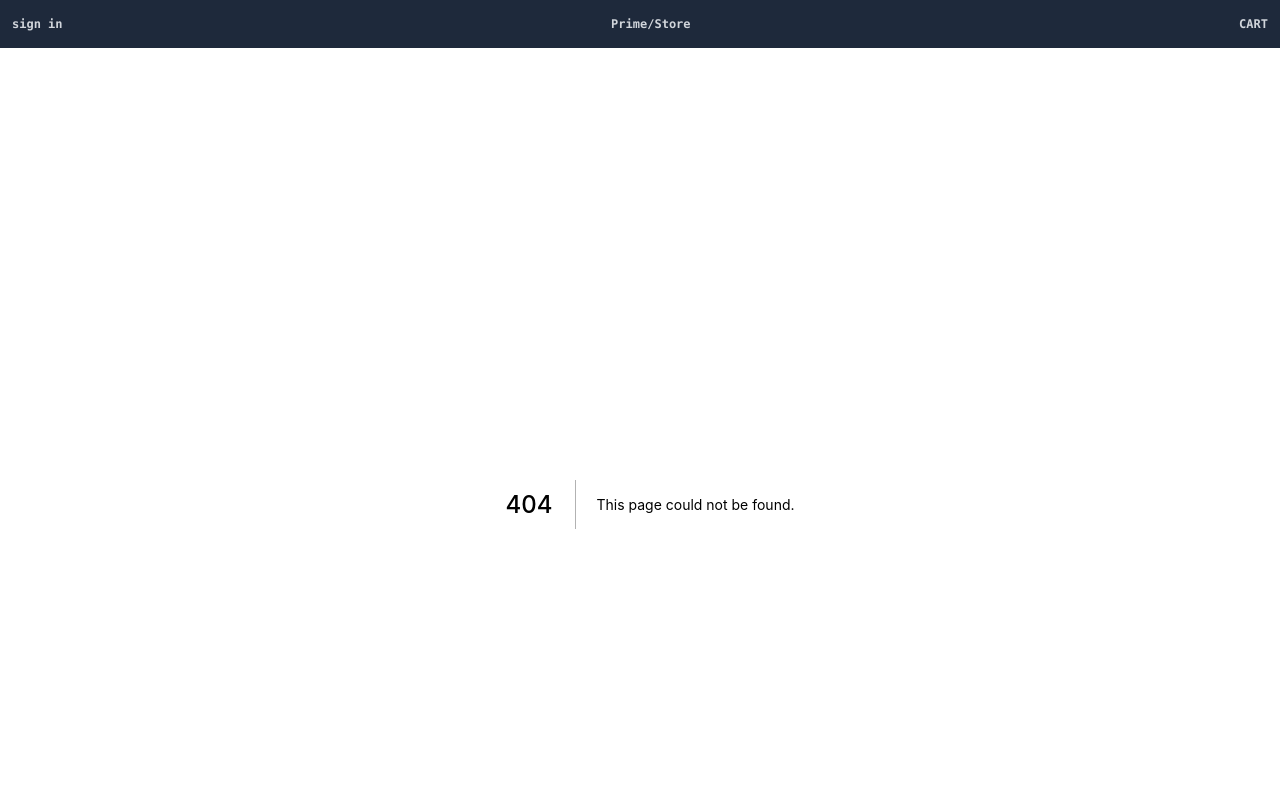
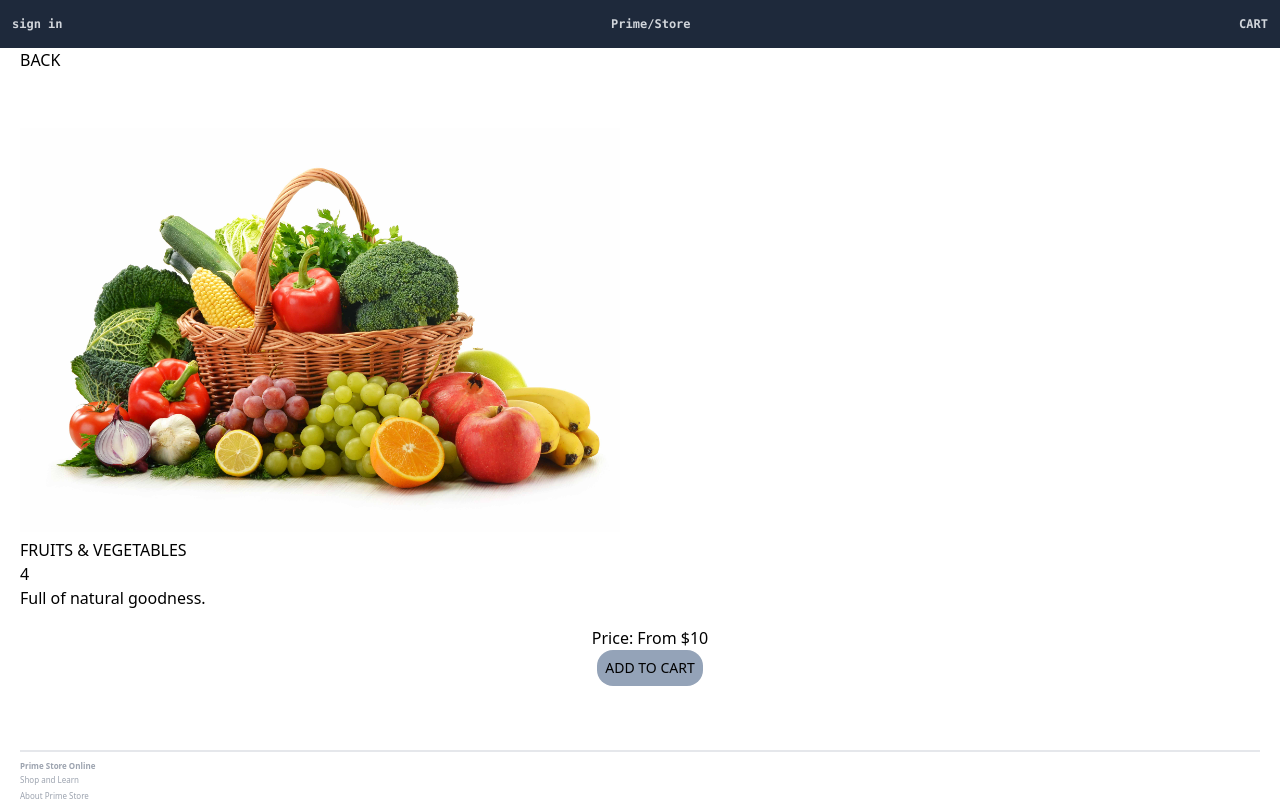
Before and after one commit to niiholmes/Prime-Store, a Next.js app: page /item/fruits-and-vegetables in a window 1280 px wide. Before the commit this address had no page. Shown: the top 801 px of the page. Built offline with nearby package versions, Linux system fonts and the light colour scheme.

Commit message:
added slug and item page

```diff
--- a/components/displayCard.js
+++ b/components/displayCard.js
@@ -1,10 +1,11 @@
 import Link from "next/link";
 import Image from "next/image";
+//import items from "../data/items"
 
-const DisplayCard = ({ product_name, brief, tagline, image, price }) => {
+const DisplayCard = ({ product_name,slug, brief, tagline, image, price }) => {
   return (
     <div className="item-element mr-4 bg-white w-10/12 h-45 hover:shadow-3xlg rounded-lg mt-10 liftOffAnimation pt-5">
-      <Link href="#">
+      <Link href={`/item/${slug}`}>
         <a>
           <h4 className="text-gray-400 text-xs">{product_name}</h4>
           <h4 className="font-bold mt-2 text-xl">{tagline}</h4>
--- a/components/layout.jsx
+++ b/components/layout.jsx
@@ -5,7 +5,7 @@ const Layout = ({ children }) => {
   return (
     <div>
       <Navbar />
-      <main className="mt-14 ml-5">{children}</main>
+      <main className=" ml-5">{children}</main>
       <Footer/>
     </div>
   );
--- a/data/items.jsx
+++ b/data/items.jsx
@@ -1,6 +1,7 @@
 const items = [
   {
     id:'1',
+    slug: "iphone13-pro",
     product_name: "IPHONE 13 PRO",
     tagline: "Oh. So. Pro.",
     brief: "Now in Alpine Blue",
@@ -10,6 +11,7 @@ const items = [
 
   {
     id:'2',
+    slug:"yeezy-500",
     product_name: "ADIDAS YEEZYS 500",
     tagline: "Rat. Race. On.",
     brief: "Now in Sulphur Salt",
@@ -18,6 +20,7 @@ const items = [
   },
   {
     id:'3',
+    slug:"samsung-lazer-tv",
     product_name: "SAMSUNG LASER TV",
     tagline: "Laser. Thin",
     brief: "Now in Prime Stores",
@@ -26,6 +29,7 @@ const items = [
   },
   {
     id:'4',
+    slug:"fruits-and-vegetables",
     product_name: "FRUITS & VEGETABLES",
     tagline: "Full of natural goodness.",
     brief: "Now in Prime Stores",
--- a/pages/index.js
+++ b/pages/index.js
@@ -14,7 +14,7 @@ export default function Home() {
         <title>Prime/Store</title>
       </Head>
 
-      <h4 className="text-3xl text-slate-800 font-medium">
+      <h4 className="text-3xl mt-14 text-slate-800 font-medium">
         Prime Store.{" "}
         <span className="text-gray-400">
           The best place to buy the things you love.
@@ -41,6 +41,7 @@ export default function Home() {
           {items.map((item) => (
             <DisplayCard
               key={item.id}
+              slug={item.slug}
               product_name={item.product_name}
               brief={item.brief}
               price={item.price}
--- /dev/null
+++ b/pages/item/[slug].js
@@ -0,0 +1,49 @@
+import Link from "next/link";
+import Image from "next/image";
+import items from "../../data/items";
+import { useRouter } from "next/router";
+
+const ItemPage = () => {
+  const router = useRouter();
+  const { slug } = router.query;
+  const item = items.find((a) => a.slug === slug);
+  if (!item) {
+    return <div>Sorry item not found</div>;
+  }
+  return (
+    <div className="mt-0">
+      <Link href="/">
+        <a>BACK</a>
+      </Link>
+
+      <div className="grid grid-cols-1 mt-14">
+        <div className="">
+          <Image
+            src={item.image}
+            width={600}
+            height={404}
+            alt="products"
+            className=""
+          />
+        </div>
+        <div>
+          <h4>{item.product_name}</h4>
+          <h4>{item.id}</h4>
+          <h4>{item.tagline}</h4>
+
+        </div>
+      </div>
+
+      <div className="mt-4 text-center">
+      <h4>Price: {item.price}</h4>
+        <Link href="#">
+          <a><button className="bg-slate-400 rounded-2xl  p-2 text-center text-sm">
+            ADD TO CART
+          </button></a>
+        </Link>
+      </div>
+    </div>
+  );
+};
+
+export default ItemPage;
```
